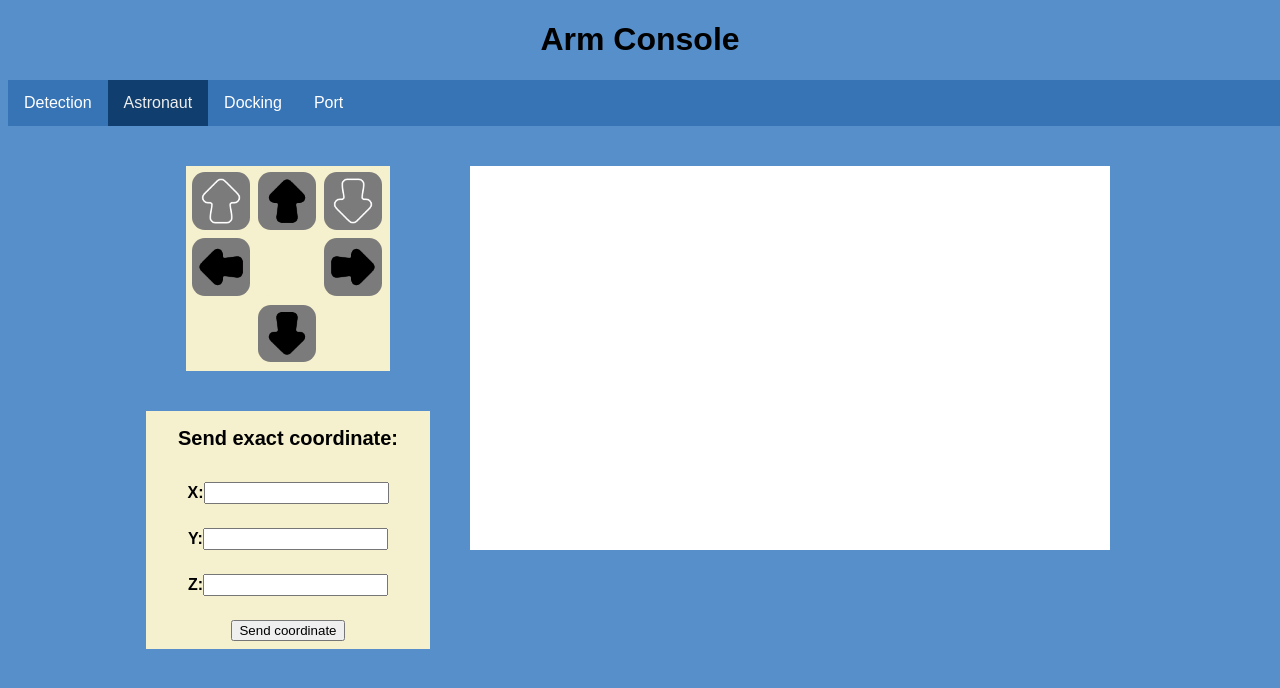
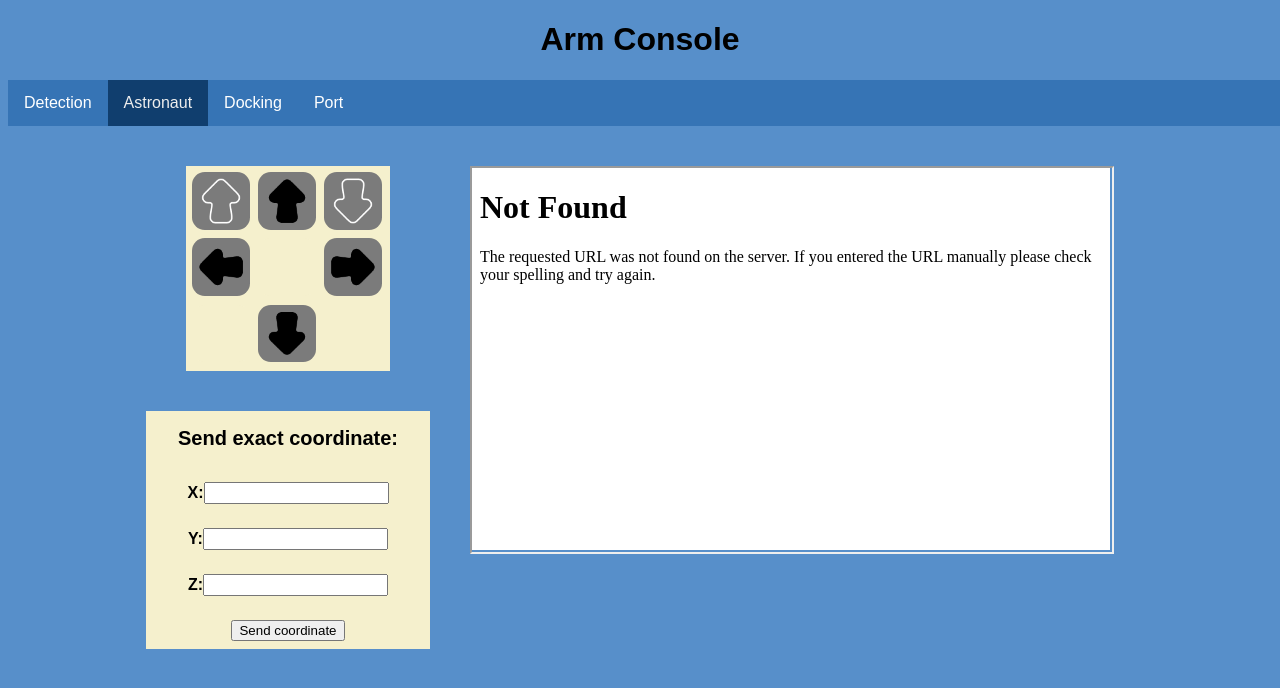
Before and after one commit to Sgppro/wro2025_userinterface, a Flask app: page /astronaut.html in a window 1280 px wide. Shown: the top 688 px of the page. Run offline with Flask 3, Linux system fonts and the light colour scheme.

Commit message:
4/7 Aiden

```diff
--- a/main.py
+++ b/main.py
@@ -1,4 +1,4 @@
-from flask import Flask, render_template, redirect
+from flask import Flask, render_template, redirect, request
 
 app = Flask(__name__, static_folder="./static")
 
@@ -8,19 +8,23 @@ def rootpage():
 
 @app.route("/detection.html")
 def detectionPage():
-    return render_template("detection.html")
+    hostname = request.headers.get('Host').split(':')[0]
+    return render_template("detection.html", hostname=hostname)
 
 @app.route("/astronaut.html")
 def astronautPage():
-    return render_template("astronaut.html")
+    hostname = request.headers.get('Host').split(':')[0]
+    return render_template("astronaut.html", hostname=hostname)
 
 @app.route("/docking.html")
 def dockingPage():
-    return render_template("docking.html")
+    hostname = request.headers.get('Host').split(':')[0]
+    return render_template("docking.html", hostname=hostname)
 
 @app.route("/port.html")
 def portPage():
-    return render_template("port.html")
+    hostname = request.headers.get('Host').split(':')[0]
+    return render_template("port.html", hostname=hostname)
 
 if __name__ == "__main__":
     app.run(host="0.0.0.0",port=5500)
--- a/static/styles/style.css
+++ b/static/styles/style.css
@@ -25,6 +25,11 @@ ul {
 
 li {
   float: left;
+}
+
+iframe {
+  height: 100%;
+  width: 100%;
 }
 
 .MenuLink {
--- a/templates/astronaut.html
+++ b/templates/astronaut.html
@@ -50,7 +50,9 @@
 
         </div>
 
-	    <div class=astronautCamera></div>
+	    <div class=astronautCamera>
+	    <iframe src="http://{{hostname}}:8889/lcam">
+	    </div>
     </div>
 
 </body>
--- a/templates/detection.html
+++ b/templates/detection.html
@@ -16,7 +16,9 @@
 
 
 	<div class="cameraBox centerDivFlexbox">
-		<div class=camera></div>
+		<div class=camera>
+		    <iframe src="http://{{hostname}}:8889/lcam">
+		</div>
 	</div>
 	<div class="centerDivFlexbox">
 		<p id=warning-message>Dropped item detected!</p>
--- a/templates/docking.html
+++ b/templates/docking.html
@@ -15,7 +15,7 @@
     </ul>
 
     <div class="cameraBox centerDivFlexbox">
-        <div class="camera"></div>
+        <div class="camera"><iframe src="http://{{hostname}}:8889/lcam"></div>
     </div>
     <div class="centerDivFlexbox">
         <button class="dockingButton">Dock selected spacecraft</button>
```
